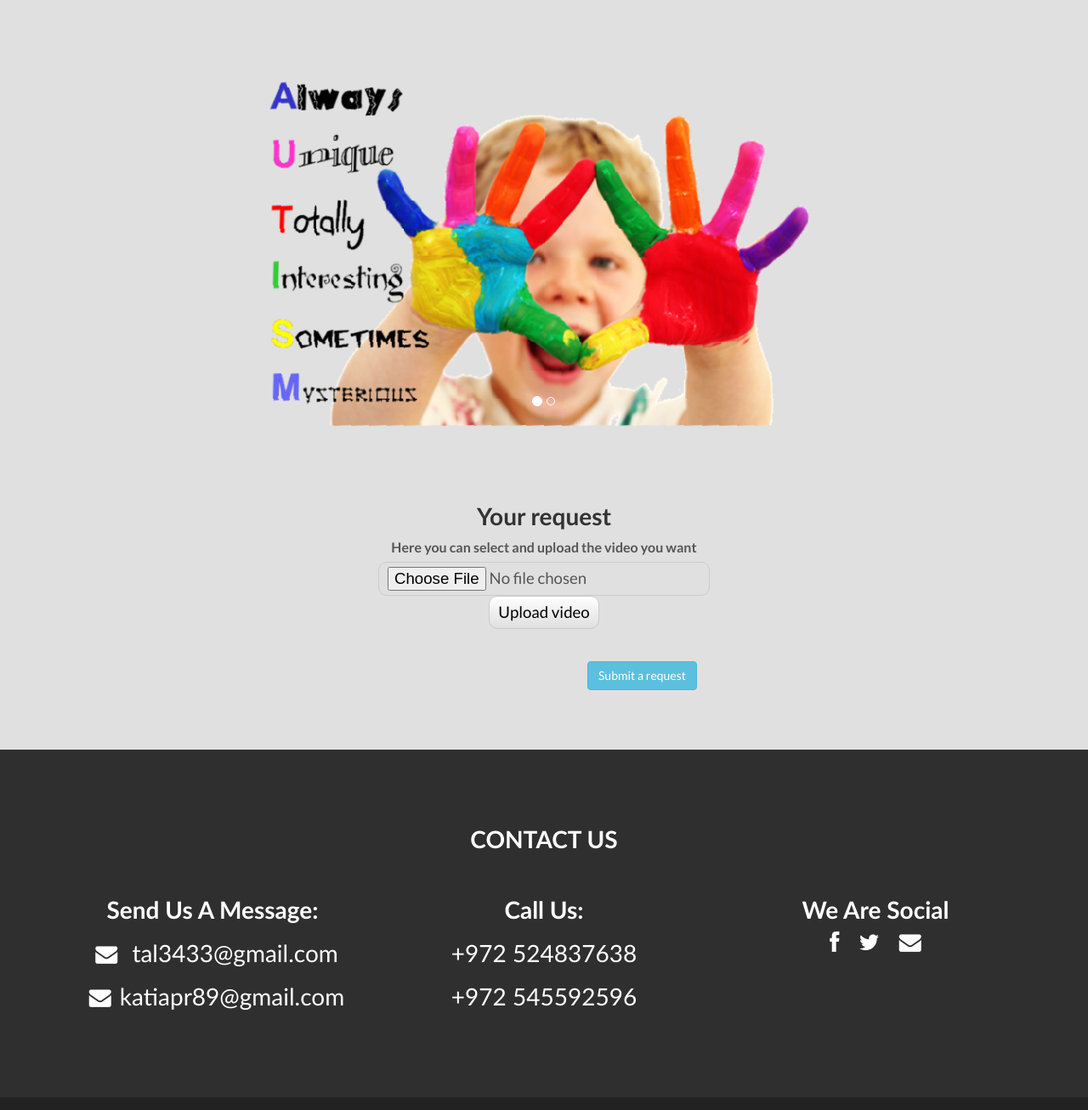
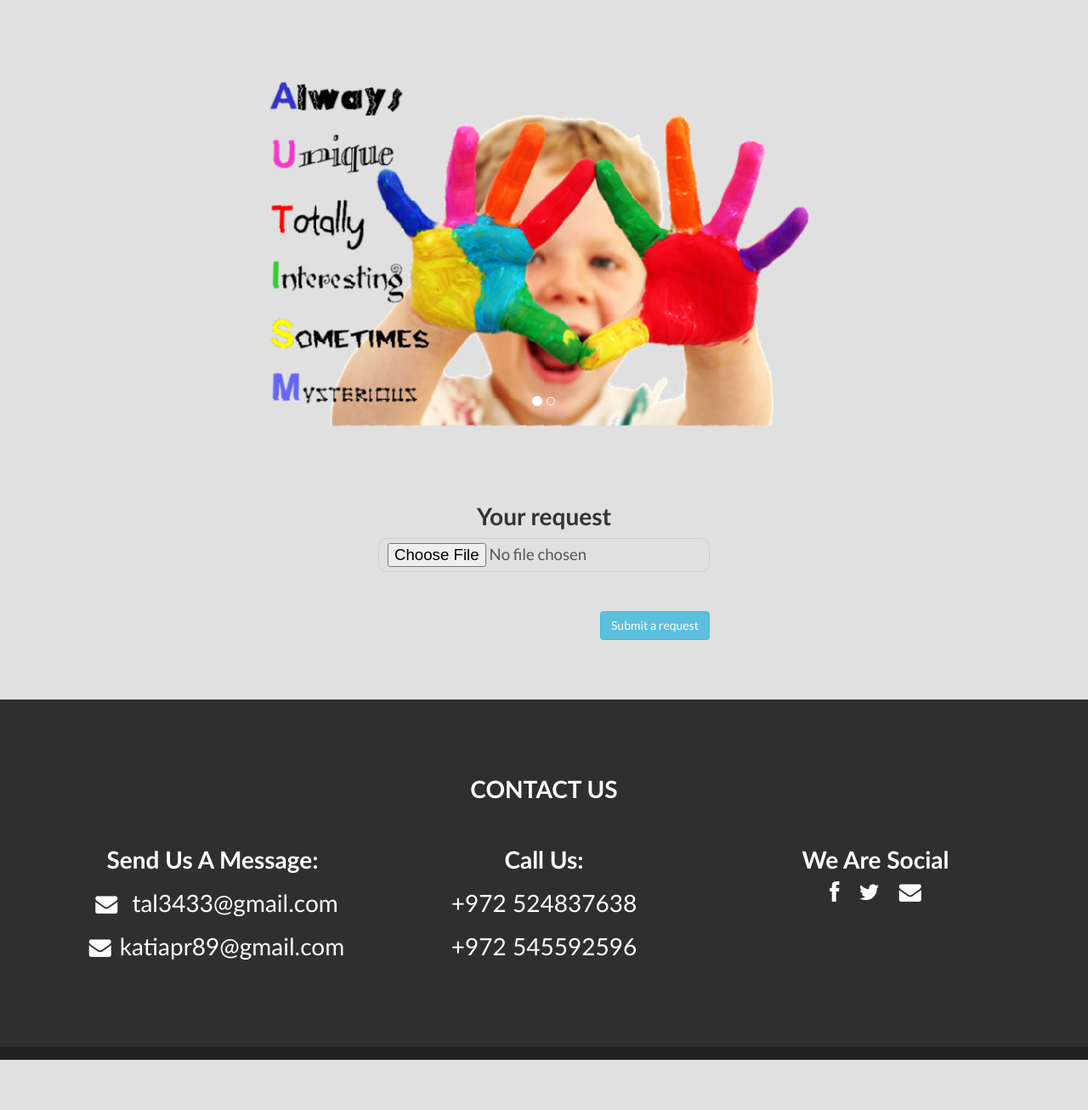
Before and after one commit to Tal-C/Early-Diagnosis-Of-Autism, a Flask app: template EDIA/EDIA/FlaskApp/templates/signin.html in a window 1280 px wide. Shown: the part 1247-2553 px from the top of the page at 85% size. After the commit the page ends 2494 px from the top, so only its background shows below. Run offline with Flask 2, Linux system fonts and the light colour scheme; the template is opened without the code that fills it, so the values that code supplies are empty; some libraries are stand-ins or nearby versions.

Commit message:
Tal&Katia Integraion DONE 080217 1906

```diff
--- a/EDIA/EDIA/FlaskApp/Startup.py
+++ b/EDIA/EDIA/FlaskApp/Startup.py
@@ -1,11 +1,19 @@
-from flask import Flask, render_template, url_for,request,redirect
+import os
+from flask import Flask, render_template, url_for,request,redirect, send_from_directory
 import requests
 import gc
 import UserController
 import time
 import numpy as np
+from werkzeug import secure_filename
+import VideoController
 
 app = Flask(__name__)
+
+#Config:
+app.config['UPLOAD_FOLDER'] = 'content/'#dest path
+app.config['ALLOWED_EXTENSIONS'] = set(['mp4'])#temp only mp4
+
 ##Load the first page
 @app.route('/')
 def main():
@@ -83,11 +91,10 @@ def signup():
      except Exception as e:
          return render_template("item.html",error = error)
 ##--------upload video Functionality from html page----------##
-
-#def upload_video():
-#    return
-
-
+# For a given file, return whether it's an allowed type or not
+def allowed_file(filename):
+    return '.' in filename and \
+           filename.rsplit('.', 1)[1] in app.config['ALLOWED_EXTENSIONS']
 
 ##--------buildRequest Functionality from html page----------##
 @app.route('/buildRequest', methods=['GET', 'POST'])
@@ -97,23 +104,40 @@ def buildRequest():
         and the video, sends the video to VideoController to check validation """
 
     #get the video
-
+    if request.method == "POST":
+        video = request.files['video_file']
+        #check type of the video
+        if video and allowed_file(video.filename):
+            # Make the filename safe, remove unsupported chars
+            filename = secure_filename(video.filename)
+            # Move the file form the temporal folder to
+            # the upload folder we setup
+            video.save(os.path.join(app.config['UPLOAD_FOLDER'], filename))
+            # Redirect the user to the uploaded_file route, which
+            # will basicaly show on the browser the uploaded file
+            video_ptr = VideoController.Video_Controller()
+            resp = video_ptr.video_handler(video.filename)
+            #return redirect(url_for('uploaded_file',filename=filename)) #change to view
+            return render_template('uploaded_file.html',filename = video)
     #send the video to VideoController - check the size and qulity of the video
     #and send to Main(video)
     #Main(object)#object = video
 
     print("Hello to build Request")
     return render_template('index.html')
-#def upload_video():
-#    print("Hello from upload a video")
-#    return
+
+
+
+@app.route('/uploaded_file', methods=['GET', 'POST'])
+def uploaded_file(filename):
+    video = send_from_directory(app.config['UPLOAD_FOLDER'],filename)
+    print("Video!!!!", video)
+    return render_template('uploaded_file.html',filename = video)
 ##--------------ITEM-FUNCS-----------------------------------##
 @app.route('/logout')
 def logout():
     time.sleep(5)
     return render_template("index.html")
 
-
-
 if __name__ == "__main__":
     app.run()
--- a/EDIA/EDIA/FlaskApp/VideoAnalizer.py
+++ b/EDIA/EDIA/FlaskApp/VideoAnalizer.py
@@ -47,8 +47,8 @@ class VideoAnalizer(object):
             num = float(width)/640
             height = int(height/num)
             width = int(width/num)
-        if(width > height):
-            self.rotate = True
+        #if(width > height):
+        #    self.rotate = True
         if self.rotate:
             size = (height,width)                                      # define new video frame size
         else:
--- a/EDIA/EDIA/FlaskApp/static/js/main.js
+++ b/EDIA/EDIA/FlaskApp/static/js/main.js
@@ -13,11 +13,12 @@
 
 
 })(jQuery)
+//--------------------Video Upload --------------------//
 // common variables
 var iBytesUploaded = 0;
 var iBytesTotal = 0;
 var iPreviousBytesLoaded = 0;
-var iMaxFilesize = 1048576; // 1MB
+//var iMaxFilesize = 1048576; // 1MB
 var oTimer = 0;
 var sResultFileSize = '';
 
@@ -50,20 +51,23 @@ function fileSelected() {
     document.getElementById('warnsize').style.display = 'none';
 
     // get selected file element
-    var oFile = document.getElementById('image_file').files[0];
+    //var oFile = document.getElementById('video_file').files[0];
+    //alert(oFile)
+    //var oFile = document.getElementById('video_file');
+    //alert(oFile)
 
     // filter for image files
-    var rFilter = /^(image\/bmp|image\/gif|image\/jpeg|image\/png|image\/tiff)$/i;
-    if (!rFilter.test(oFile.type)) {
-        document.getElementById('error').style.display = 'block';
-        return;
-    }
+    //var rFilter = /^(image\/bmp|image\/gif|image\/jpeg|image\/png|image\/tiff)$/i;
+    //if (!rFilter.test(oFile.type)) {
+    //    document.getElementById('error').style.display = 'block';
+    //    return;
+    //}
 
     // little test for filesize
-    if (oFile.size > iMaxFilesize) {
-        document.getElementById('warnsize').style.display = 'block';
-        return;
-    }
+    //if (oFile.size > iMaxFilesize) {
+    //    document.getElementById('warnsize').style.display = 'block';
+    //    return;
+    //}
 
     // get preview element
     var oImage = document.getElementById('preview');
@@ -114,14 +118,14 @@ function startUploading() {
     oXHR.addEventListener('load', uploadFinish, false);
     oXHR.addEventListener('error', uploadError, false);
     oXHR.addEventListener('abort', uploadAbort, false);
-    oXHR.open('POST', 'upload.php');
+    oXHR.open('POST', 'StartUp.py');
     oXHR.send(vFD);
 
     // set inner timer
     oTimer = setInterval(doInnerUpdates, 300);
 }
-
-function doInnerUpdates() { // we will use this function to display upload speed
+// we will use this function to display upload speed
+function doInnerUpdates() {
     var iCB = iBytesUploaded;
     var iDiff = iCB - iPreviousBytesLoaded;
 
@@ -188,6 +192,10 @@ function uploadAbort(e) { // upload abort
     document.getElementById('abort').style.display = 'block';
     clearInterval(oTimer);
 }
+//=================================================================//
+//=================================================================//
+//=================================================================//
+//=================================================================//
 //-----------PopUp - Func ----------------
 // Get the modal
 var modal = document.getElementById('id01');
--- a/EDIA/EDIA/FlaskApp/templates/signin.html
+++ b/EDIA/EDIA/FlaskApp/templates/signin.html
@@ -135,9 +135,8 @@
                         <h4 class="title"><b>Your request</b></h4>
                     </div>
                     <div class="content">
-                        <form method="post" action="{{url_for('buildRequest')}}">
+                        <form method="post" action="{{url_for('buildRequest')}}" enctype="multipart/form-data">
                             {% for i in range(0,signin.shape[0]) %}
-
                             <div class="row">
                                 <div class="col-lg-6">
                                     <div class="form-group">
@@ -208,42 +207,9 @@
                             </div>
 
                             {% endfor %}
-                            <div class="row">
-                                <!--------------------------------------------------------------------->
-                                <div>
-                                    <div><label for="image_file">Here you can select and upload the video you want</label></div>
-                                    <div><input type="file" name="video" id="video_file" onchange="fileSelected();" /></div>
-                                </div>
-                                <div>
-                                    <input type="button" value="Upload video" action="{{url_for('upload_video')}}"onclick="startUploading()" />
-                                </div>
-                                <div id="fileinfo">
-                                    <div id="filename"></div>
-                                    <div id="filesize"></div>
-                                    <div id="filetype"></div>
-                                    <div id="filedim"></div>
-                                </div>
-                                <div id="error">You should select valid image files only!</div>
-                                <div id="error2">An error occurred while uploading the file</div>
-                                <div id="abort">The upload has been canceled by the user or the browser dropped the connection</div>
-                                <div id="warnsize">Your file is very big. We can't accept it. Please select more small file</div>
-                                <div id="progress_info">
-                                    <div id="progress"></div>
-                                    <div id="progress_percent">&nbsp;</div>
-                                    <div class="clear_both"></div>
-                                    <div>
-                                        <div id="speed">&nbsp;</div>
-                                        <div id="remaining">&nbsp;</div>
-                                        <div id="b_transfered">&nbsp;</div>
-                                        <div class="clear_both"></div>
-                                    </div>
-                                    <div id="upload_response"></div>
-                                </div>
-                                <!--------------------------------------------------------------------->
-                            </div>
-                            <button type="submit" class="btn btn-info btn-fill pull-right">Submit a request</button>
-
-                            <!--   <div class="clearfix"></div>-->
+                            <!--New Upload!-->
+                            <input type="file" name="video_file"><br /><br />
+                            <input type="submit" class="btn btn-info btn-fill pull-right" value="Submit a request">
                         </form>
                     </div>
                 </div>
--- a/EDIA/EDIA/config.ini
+++ b/EDIA/EDIA/config.ini
@@ -3,4 +3,4 @@ host = localhost
 database = edoa
 user = root
 port = 3306
-password =Squ135vfe!@#
+password =1Qwertyuiop-
```
Also changed, not shown: EDIA/EDIA/FlaskApp/Main.py (+15 -16 lines), EDIA/EDIA/FlaskApp/VideoController.py (added, +12 -0 lines), EDIA/EDIA/FlaskApp/templates/uploaded_file.html (added, +15 -0 lines), 12 other files.
